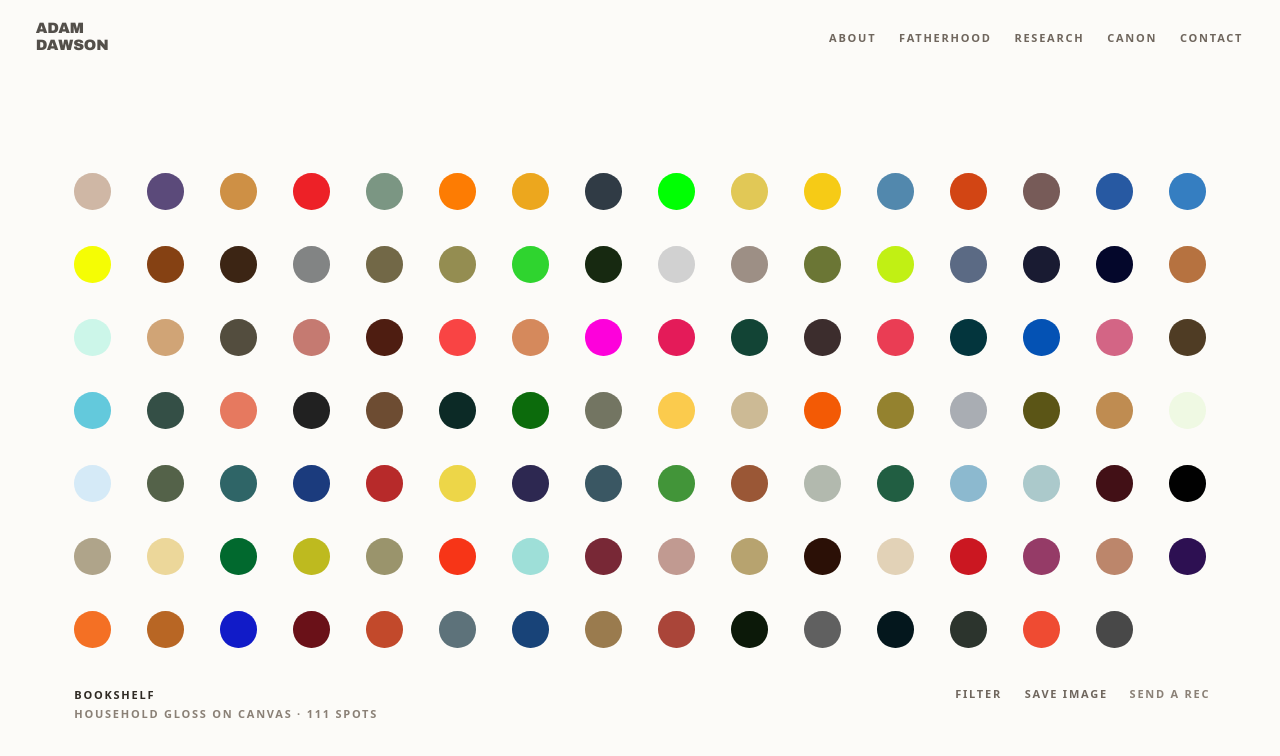
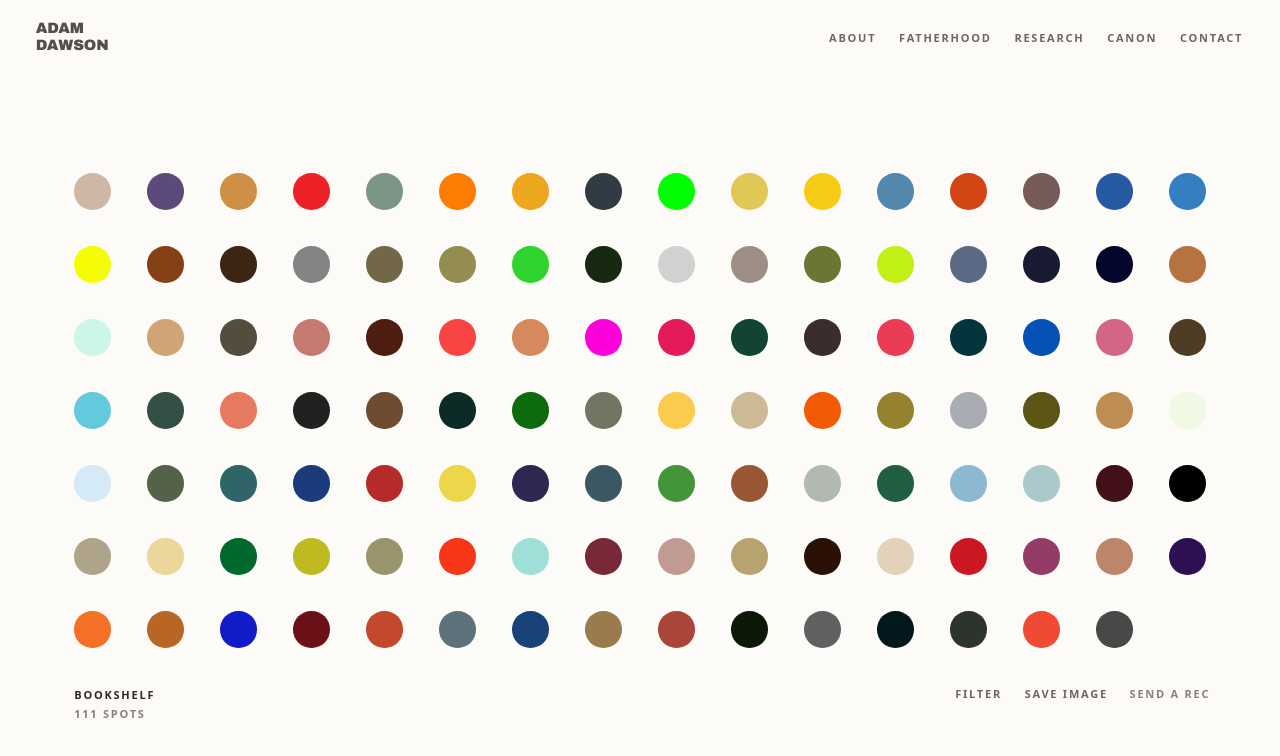
Before and after one commit to acldxyz/personal-site, a plain HTML site: page bookshelf-dots.html in a window 1280 px wide. Drawn offline with Linux system fonts and the light colour scheme.

Commit message:
Drop the medium line from the spot painting's label
The label now reads just the title, the active filters and the count.

Co-Authored-By: Claude Opus 5.5 <noreply@anthropic.com>
Claude-Session: https://claude.ai/code/session_01UWRCHHM4vg73ytnF75kiWd

```diff
--- a/bookshelf-dots.html
+++ b/bookshelf-dots.html
@@ -828,7 +828,7 @@ var books = [
       return g.key === 'r' ? (v === 'A' ? 'All-time' : 'Recommended') : v;
     });
     document.getElementById('which').textContent = names.length ? ' — ' + names.join(' · ') : '';
-    document.getElementById('count').textContent = 'Household gloss on canvas · ' +
+    document.getElementById('count').textContent =
       (shown === books.length ? books.length + ' spots' : shown + ' of ' + books.length + ' spots');
     document.getElementById('n').textContent = names.length ? ' · ' + names.length : '';
     clear.disabled = !names.length;
```
